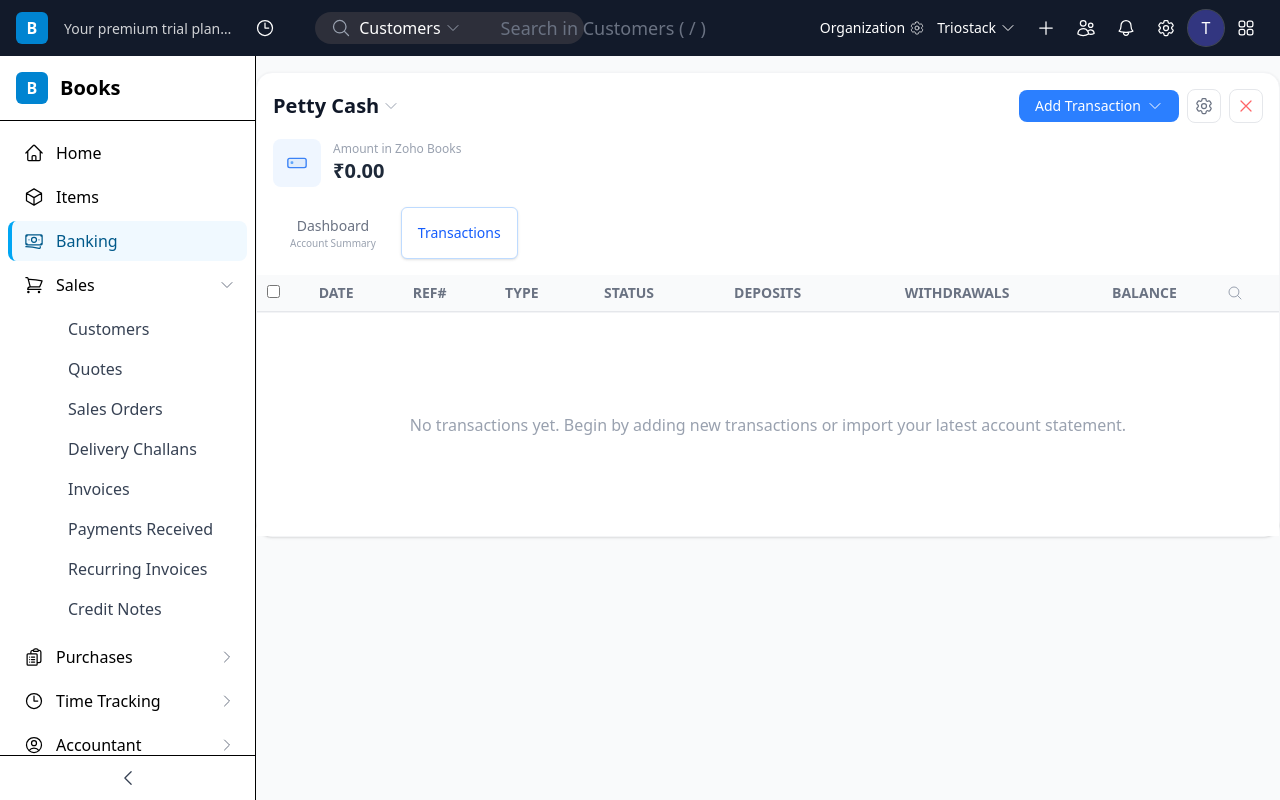
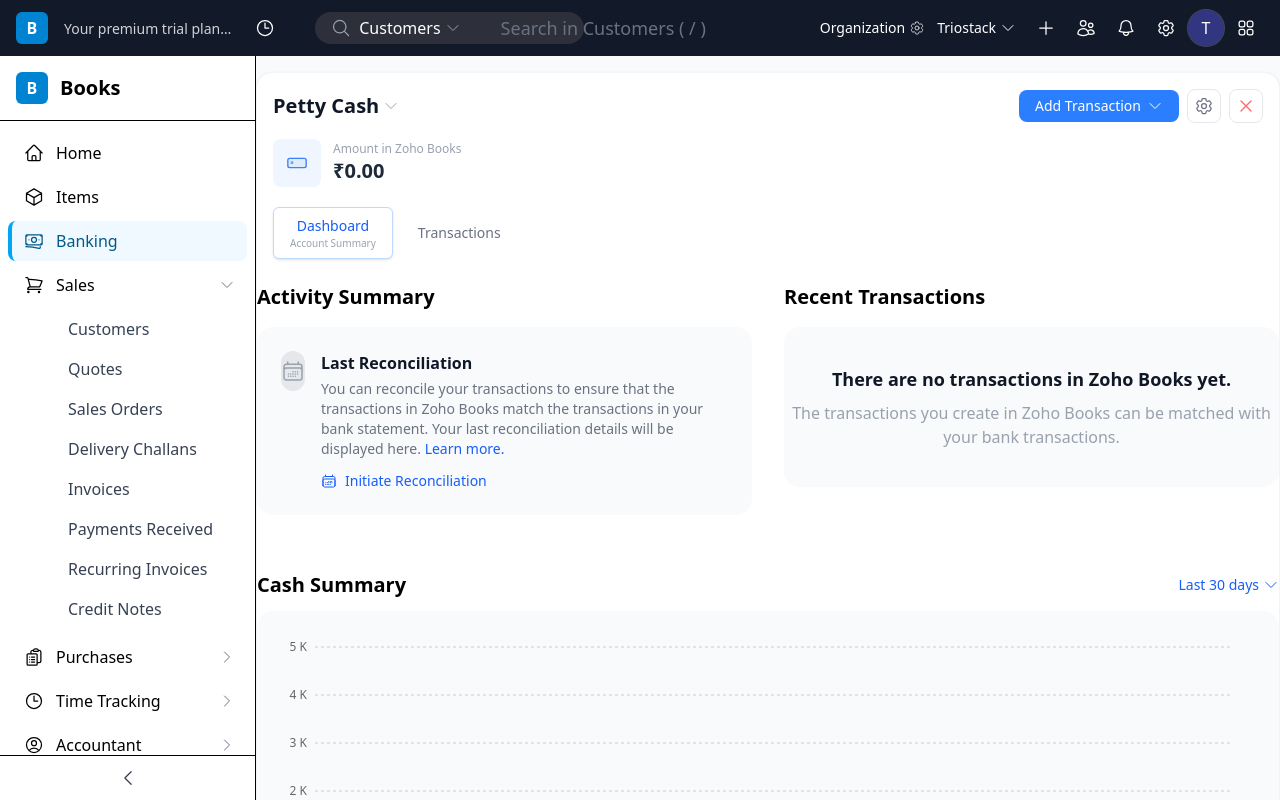
Before and after one commit to Triostacksoftware/-RoboBooks, a Next.js app in the folder client/: page /dashboard/banking/skip/transactions-petty-cash in a window 1280 px wide. Built offline with nearby package versions, Linux system fonts and the light colour scheme.

Commit message:
feat: petty cash

```diff
--- a/client/src/app/dashboard/banking/skip/transactions-petty-cash/components/PettyCashTransactions.tsx
+++ b/client/src/app/dashboard/banking/skip/transactions-petty-cash/components/PettyCashTransactions.tsx
@@ -6,34 +6,47 @@
   XMarkIcon,
   ChevronDownIcon,
   MagnifyingGlassIcon,
+  CalendarDaysIcon,
 } from "@heroicons/react/24/outline";
 import { useRouter } from "next/navigation";
+import {
+  ResponsiveContainer,
+  LineChart,
+  Line,
+  XAxis,
+  YAxis,
+  Tooltip,
+  CartesianGrid,
+  ReferenceDot,
+} from "recharts";
+
+// --- MOCK DATA for chart: 30 days, closing balance is always 0
+const chartData = [
+  { date: '2025-07-07', closing: 0 },
+  { date: '2025-07-09', closing: 0 },
+  { date: '2025-07-11', closing: 0 },
+  { date: '2025-07-13', closing: 0 },
+  { date: '2025-07-17', closing: 0 },
+  { date: '2025-07-19', closing: 0 },
+  { date: '2025-07-21', closing: 0 },
+  { date: '2025-07-23', closing: 0 },
+  { date: '2025-07-25', closing: 0 },
+  { date: '2025-07-27', closing: 0 },
+  { date: '2025-07-29', closing: 0 },
+  { date: '2025-07-31', closing: 0 },
+  { date: '2025-08-01', closing: 0 },
+  { date: '2025-08-03', closing: 0 },
+];
 
 const moneyOut = [
-  "Expense",
-  "Vendor Advance",
-  "Vendor Payment",
-  "Transfer To Another Account",
-  "Card Payment",
-  "Owner Drawings",
-  "Deposit To Other Accounts",
-  "Credit Note Refund",
-  "Payment Refund",
+  "Expense", "Vendor Advance", "Vendor Payment", "Transfer To Another Account", "Card Payment",
+  "Owner Drawings", "Deposit To Other Accounts", "Credit Note Refund", "Payment Refund",
 ];
-
 const moneyIn = [
-  "Customer Advance",
-  "Customer Payment",
-  "Transfer From Another Account",
-  "Interest Income",
-  "Other Income",
-  "Expense Refund",
-  "Deposit From Other Accounts",
-  "Owner's Contribution",
-  "Vendor Credit Refund",
-  "Vendor Payment Refund",
+  "Customer Advance", "Customer Payment", "Transfer From Another Account", "Interest Income",
+  "Other Income", "Expense Refund", "Deposit From Other Accounts", "Owner's Contribution",
+  "Vendor Credit Refund", "Vendor Payment Refund",
 ];
-
 const settingsOptions = [
   { label: "Edit", path: "/dashboard/banking/skip/edit" },
   { label: "Reconcile Account", path: "/dashboard/banking/skip/reconcile" },
@@ -42,7 +55,7 @@
 ];
 
 export default function PettyCashTransactions() {
-  const [tab, setTab] = useState("transactions");
+  const [tab, setTab] = useState("dashboard");
   const [dropdown, setDropdown] = useState(false);
   const [settingsOpen, setSettingsOpen] = useState(false);
 
@@ -54,17 +67,11 @@
   useEffect(() => {
     function handleClick(e: MouseEvent) {
       if (
-        addTransRef.current &&
-        !addTransRef.current.contains(e.target as Node)
-      ) {
-        setDropdown(false);
-      }
+        addTransRef.current && !addTransRef.current.contains(e.target as Node)
+      ) setDropdown(false);
       if (
-        settingsRef.current &&
-        !settingsRef.current.contains(e.target as Node)
-      ) {
-        setSettingsOpen(false);
-      }
+        settingsRef.current && !settingsRef.current.contains(e.target as Node)
+      ) setSettingsOpen(false);
     }
     if (dropdown || settingsOpen) {
       window.addEventListener("mousedown", handleClick);
@@ -72,23 +79,21 @@
     }
   }, [dropdown, settingsOpen]);
 
-  // Add Transaction option click (redirect, you can update URLs)
+  // Add Transaction option click
   const handleOptionClick = (type: string) => {
     setDropdown(false);
     router.push(`/dashboard/banking/skip/transactions/${type.toLowerCase().replaceAll(" ", "-")}`);
   };
-
-  // Settings dropdown option click (redirect)
+  // Settings option click
   const handleSettingsOption = (path: string) => {
     setSettingsOpen(false);
     router.push(path);
   };
-
-  // X (close) button navigation
+  // Close btn navigation
   const handleClose = () => router.push("/");
 
   return (
-    <div className="w-full max-w-5xl mx-auto bg-white rounded-2xl shadow border border-gray-100 mt-4 mb-10">
+    <div className="w-full max-w-6xl mx-auto bg-white rounded-2xl shadow border border-gray-100 mt-4 mb-10">
       {/* Header */}
       <div className="flex flex-col sm:flex-row sm:items-center justify-between px-4 pt-4">
         <div className="flex items-center gap-1">
@@ -212,8 +217,121 @@
         </button>
       </div>
 
+      {/* Tab Content */}
+      <div className="mt-6">
+        {tab === "dashboard" && (
+          <div className="space-y-8">
+            {/* Activity + Recent Transactions */}
+            <div className="grid grid-cols-1 md:grid-cols-2 gap-8">
+              {/* Activity Summary */}
+              <div>
+                <h2 className="text-xl font-semibold mb-4">Activity Summary</h2>
+                <div className="bg-gray-50 rounded-2xl p-6 flex items-start gap-4 mb-6">
+                  <span className="flex items-center justify-center h-10 w-10 bg-gray-200 rounded-xl">
+                    <CalendarDaysIcon className="h-6 w-6 text-gray-400" />
+                  </span>
+                  <div>
+                    <div className="font-semibold text-gray-900 text-base">Last Reconciliation</div>
+                    <div className="text-gray-500 text-sm mt-1">
+                      You can reconcile your transactions to ensure that the transactions in Zoho Books match the transactions in your bank statement. Your last reconciliation details will be displayed here. <a href="#" className="text-blue-600 hover:underline">Learn more.</a>
+                    </div>
+                    <button className="flex items-center gap-2 mt-3 text-blue-600 font-medium hover:underline text-sm">
+                      <CalendarDaysIcon className="h-4 w-4" />
+                      Initiate Reconciliation
+                    </button>
+                  </div>
+                </div>
+              </div>
+              {/* Recent Transactions */}
+              <div>
+                <h2 className="text-xl font-semibold mb-4">Recent Transactions</h2>
+                <div className="bg-gray-50 rounded-2xl flex flex-col justify-center items-center h-40">
+                  <div className="text-lg font-semibold text-gray-900 mb-2 text-center">
+                    There are no transactions in Zoho Books yet.
+                  </div>
+                  <div className="text-gray-400 text-center text-base">
+                    The transactions you create in Zoho Books can be matched with your bank transactions.
+                  </div>
+                </div>
+              </div>
+            </div>
+            {/* Cash Summary Chart */}
+            <div>
+              <div className="flex items-center justify-between mb-3">
+                <h2 className="text-xl font-semibold">Cash Summary</h2>
+                <button className="text-blue-600 hover:underline text-sm flex items-center gap-1">
+                  Last 30 days
+                  <ChevronDownIcon className="w-4 h-4" />
+                </button>
+              </div>
+              <div className="bg-gray-50 rounded-2xl p-4">
+                <ResponsiveContainer width="100%" height={300}>
+                  <LineChart
+                    data={chartData}
+                    margin={{ top: 20, right: 30, left: 10, bottom: 10 }}
+                  >
+                    <CartesianGrid strokeDasharray="3 3" vertical={false} />
+                    <XAxis
+                      dataKey="date"
+                      tickFormatter={(date) => {
+                        const d = new Date(date);
+                        return `${d.getDate().toString().padStart(2, "0")} ${d.toLocaleString("en", { month: "short" })}`;
+                      }}
+                      fontSize={12}
+                      axisLine={false}
+                      tickLine={false}
+                      dy={8}
+                    />
+                    <YAxis
+                      tickFormatter={val => (val >= 1000 ? `${val / 1000} K` : val)}
+                      ticks={[0, 1000, 2000, 3000, 4000, 5000]}
+                      domain={[0, 5000]}
+                      width={32}
+                      fontSize={12}
+                      axisLine={false}
+                      tickLine={false}
+                    />
+                    <Tooltip
+                      contentStyle={{ borderRadius: 12, fontSize: 16, fontWeight: 500 }}
+                      labelFormatter={label => {
+                        const d = new Date(label);
+                        return d.toLocaleDateString("en-GB", { day: '2-digit', month: '2-digit', year: 'numeric' });
+                      }}
+                      formatter={() => [ "₹0.00", <span key="label" style={{ color: "#6366f1" }}>Closing Balance</span> ]}
+                    />
+                    <Line
+                      type="monotone"
+                      dataKey="closing"
+                      stroke="#6366f1"
+                      strokeWidth={2}
+                      dot={{
+                        stroke: "#6366f1",
+                        strokeWidth: 2,
+                        fill: "#fff",
+                        r: 4
+                      }}
+                      activeDot={{
+                        fill: "#6366f1",
+                        r: 7,
+                        strokeWidth: 0,
+                        stroke: "#fff"
+                      }}
+                    />
+                  </LineChart>
+                </ResponsiveContainer>
+                <div className="mt-2 ml-2 text-xs text-gray-500 flex items-center gap-2">
+                  <span className="inline-block h-2 w-2 rounded-full bg-indigo-400" /> Closing Balance
+                </div>
+              </div>
+            </div>
+          </div>
+        )}
+
+        {/* Transactions Tab */}
+        {tab === "transactions" && (
+          <>
             {/* Table Header */}
-      <div className="mt-4 overflow-x-auto">
+            <div className="overflow-x-auto">
               <table className="min-w-full text-xs md:text-sm text-gray-500">
                 <thead>
                   <tr className="bg-gray-50 border-b border-gray-200">
@@ -234,13 +352,15 @@
                 </thead>
               </table>
             </div>
-
             {/* Empty State */}
             <div className="flex flex-col items-center justify-center h-48 sm:h-56 bg-white border-t border-gray-100">
               <div className="text-base text-gray-400 font-medium text-center px-3">
                 No transactions yet. <span className="hidden sm:inline">Begin by adding new transactions or import your latest account statement.</span>
               </div>
             </div>
+          </>
+        )}
+      </div>
     </div>
   );
 }
```
Lines whose indentation alone changed are shown as unchanged.
